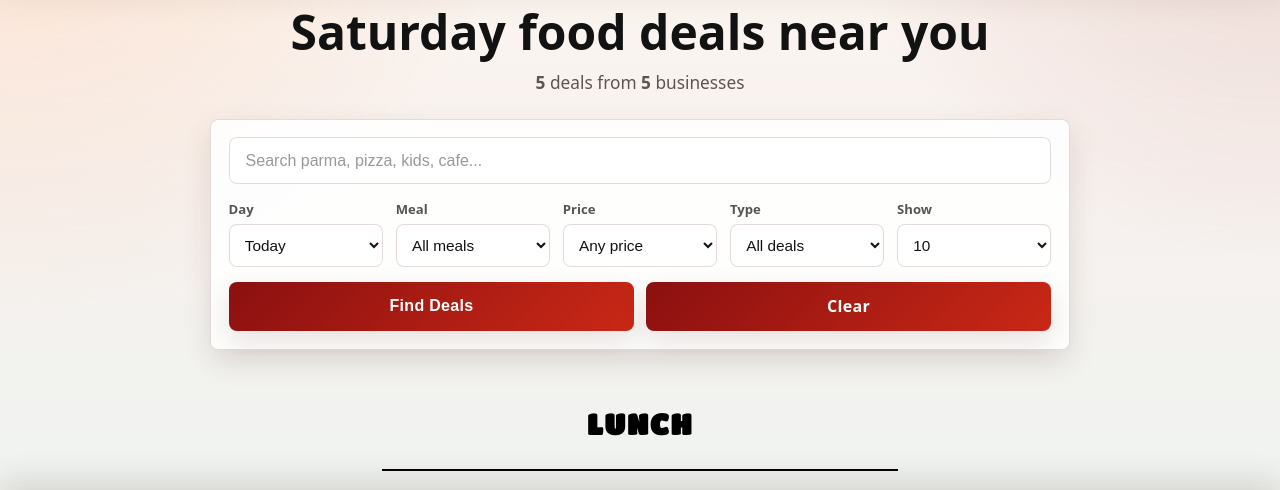
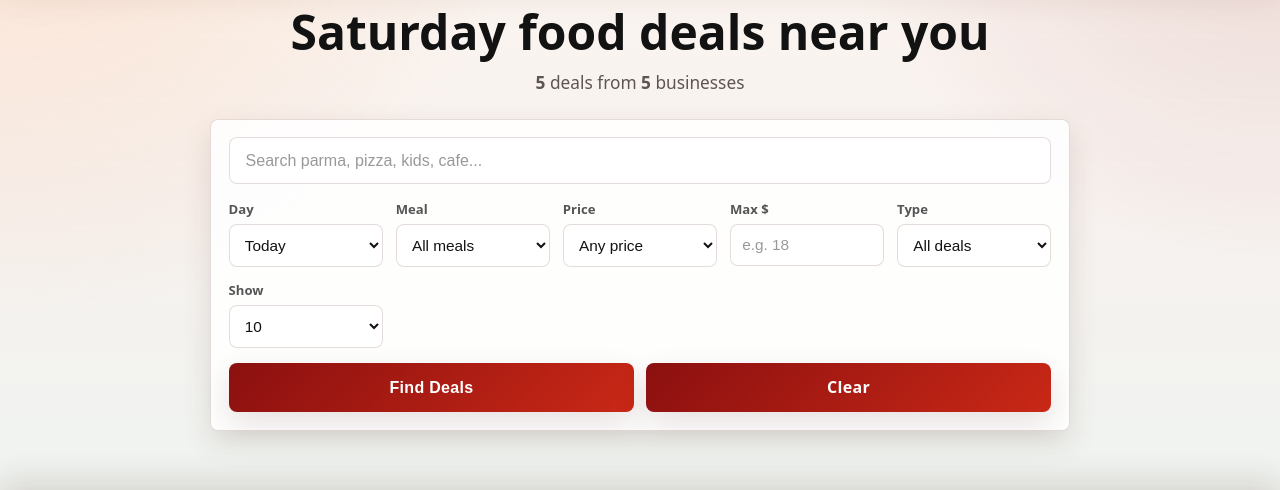
Before and after one commit to programmingrobot/Feast-Finder, a Flask app: page / in a window 1280 px wide. Shown: the part 220-710 px from the top of the page. Run offline with Flask 3, Linux system fonts and the light colour scheme.

Commit message:
Expand price filters

```diff
--- a/app.py
+++ b/app.py
@@ -36,6 +36,14 @@ SECTIONS = ["General", "Breakfast", "Lunch", "Dinner"]
 SEARCH_MIN_SCORE = 58
 SEARCH_RESULT_LIMIT = 50
 SEARCH_MIN_QUERY_LENGTH = 2
+PRICE_FILTERS = {
+    "under10": {"max": 10},
+    "under15": {"max": 15},
+    "under20": {"max": 20},
+    "under25": {"max": 25},
+    "under30": {"max": 30},
+    "over30": {"min": 30},
+}
 
 # -----------------------------
 # INIT FILES
@@ -198,6 +206,35 @@ def normalize_deal_type(raw_type):
     deal_type = (raw_type or "").strip().capitalize()
     return deal_type if deal_type in SECTIONS else "General"
 
+def parse_custom_price(raw_price):
+    try:
+        price = float(raw_price)
+    except (TypeError, ValueError):
+        return None
+    if price <= 0:
+        return None
+    return min(price, 500)
+
+def price_matches_filter(lowest_price, price_filter, custom_price):
+    if not price_filter:
+        return True
+
+    if lowest_price is None:
+        return False
+
+    if price_filter == "custom":
+        return custom_price is not None and lowest_price <= custom_price
+
+    rule = PRICE_FILTERS.get(price_filter)
+    if not rule:
+        return True
+
+    if "min" in rule and lowest_price < rule["min"]:
+        return False
+    if "max" in rule and lowest_price > rule["max"]:
+        return False
+    return True
+
 def tokenize_search_text(text):
     return re.findall(r"[a-z0-9]+", (text or "").lower())
 
@@ -243,7 +280,7 @@ def score_search_match(search_query, search_text):
     score = int(round((average_word_score * 0.82 + phrase_score * 0.18) * 100))
     return score if score >= SEARCH_MIN_SCORE else 0
 
-def deal_matches_filters(deal, company, location, meal_filter, price_filter, tag_filter, search_query):
+def deal_matches_filters(deal, company, location, meal_filter, price_filter, custom_price, tag_filter, search_query):
     description = deal.get("text", "")
     deal_type = normalize_deal_type(deal.get("type", ""))
     haystack = f"{description} {company} {location} {deal_type} {' '.join(deal.get('days', []))}"
@@ -253,7 +290,7 @@ def deal_matches_filters(deal, company, location, meal_filter, price_filter, tag
         return False, 0
 
     lowest_price = extract_lowest_price(description)
-    if price_filter == "under15" and (lowest_price is None or lowest_price > 15):
+    if not price_matches_filter(lowest_price, price_filter, custom_price):
         return False, 0
 
     if tag_filter == "kids" and "kid" not in haystack_lower:
@@ -265,7 +302,7 @@ def deal_matches_filters(deal, company, location, meal_filter, price_filter, tag
 
     return True, search_score
 
-def build_grouped_deals(deals_data, selected_day, meal_filter, price_filter, tag_filter, search_query):
+def build_grouped_deals(deals_data, selected_day, meal_filter, price_filter, custom_price, tag_filter, search_query):
     grouped_results = {section: [] for section in SECTIONS}
     matched_deals = []
     data_changed = False
@@ -288,6 +325,7 @@ def build_grouped_deals(deals_data, selected_day, meal_filter, price_filter, tag
                 location,
                 meal_filter,
                 price_filter,
+                custom_price,
                 tag_filter,
                 search_query
             )
@@ -335,8 +373,11 @@ def render_deals(default_meal="All", default_tag="", default_q="", page_title="L
         meal_filter = "All"
 
     price_filter = request.args.get("price", "")
-    if price_filter not in ["", "under15"]:
+    if price_filter not in ["", "custom"] + list(PRICE_FILTERS.keys()):
         price_filter = ""
+    custom_price = parse_custom_price(request.args.get("custom_price", ""))
+    if price_filter != "custom":
+        custom_price = None
 
     tag_filter = request.args.get("tag", default_tag)
     if tag_filter not in ["", "kids"]:
@@ -354,6 +395,7 @@ def render_deals(default_meal="All", default_tag="", default_q="", page_title="L
         selected_day,
         meal_filter,
         price_filter,
+        custom_price,
         tag_filter,
         search_query
     )
@@ -387,6 +429,7 @@ def render_deals(default_meal="All", default_tag="", default_q="", page_title="L
         sections=SECTIONS,
         meal_filter=meal_filter,
         price_filter=price_filter,
+        custom_price=custom_price,
         tag_filter=tag_filter,
         search_query=search_query,
         total_deals=total_deals,
--- a/static/styles.css
+++ b/static/styles.css
@@ -254,6 +254,25 @@ header h1 {
 }
 
 .filter-row select:focus {
+    outline: none;
+    border-color: var(--brand);
+    box-shadow: 0 0 0 0.25rem var(--brand-soft);
+    transform: translateY(-1px);
+}
+
+.filter-row input[type="number"] {
+    min-width: 0;
+    width: 100%;
+    padding: 0.7rem;
+    border: 1px solid var(--border);
+    border-radius: var(--radius-md);
+    background: rgba(255,255,255,0.95);
+    color: var(--text);
+    font-size: 0.96rem;
+    transition: border-color var(--transition), box-shadow var(--transition), transform var(--transition);
+}
+
+.filter-row input[type="number"]:focus {
     outline: none;
     border-color: var(--brand);
     box-shadow: 0 0 0 0.25rem var(--brand-soft);
--- a/templates/index.html
+++ b/templates/index.html
@@ -85,8 +85,26 @@
 						<span>Price</span>
 						<select id="priceFilter" name="price">
 							<option value="" {% if not price_filter %}selected{% endif %}>Any price</option>
+							<option value="under10" {% if price_filter == "under10" %}selected{% endif %}>$10 and under</option>
 							<option value="under15" {% if price_filter == "under15" %}selected{% endif %}>$15 and under</option>
+							<option value="under20" {% if price_filter == "under20" %}selected{% endif %}>$20 and under</option>
+							<option value="under25" {% if price_filter == "under25" %}selected{% endif %}>$25 and under</option>
+							<option value="under30" {% if price_filter == "under30" %}selected{% endif %}>$30 and under</option>
+							<option value="over30" {% if price_filter == "over30" %}selected{% endif %}>$30+</option>
+							<option value="custom" {% if price_filter == "custom" %}selected{% endif %}>Custom max</option>
 						</select>
+					</label>
+
+					<label class="custom-price-field" id="customPriceField">
+						<span>Max $</span>
+						<input id="customPriceInput"
+							   type="number"
+							   name="custom_price"
+							   min="1"
+							   max="500"
+							   step="1"
+							   value="{{ custom_price or '' }}"
+							   placeholder="e.g. 18">
 					</label>
 
 					<label>
@@ -206,14 +224,14 @@
 
 	<div class="pagination-controls">
 		{% if page > 1 %}
-			<a class="page-btn" href="{{ request.path }}?day={{ selected_day | urlencode }}&meal={{ meal_filter | urlencode }}&price={{ price_filter | urlencode }}&tag={{ tag_filter | urlencode }}&q={{ search_query | urlencode }}&page={{ page - 1 }}&per_page={{ per_page }}">Prev</a>
+			<a class="page-btn" href="{{ request.path }}?day={{ selected_day | urlencode }}&meal={{ meal_filter | urlencode }}&price={{ price_filter | urlencode }}&custom_price={{ custom_price or '' }}&tag={{ tag_filter | urlencode }}&q={{ search_query | urlencode }}&page={{ page - 1 }}&per_page={{ per_page }}">Prev</a>
 		{% endif %}
 
 		<span>Page {{ page }}</span>
 
 		{% set max_pages = total_pages_per_section.values() | max %}
 		{% if page < max_pages %}
-			<a class="page-btn" href="{{ request.path }}?day={{ selected_day | urlencode }}&meal={{ meal_filter | urlencode }}&price={{ price_filter | urlencode }}&tag={{ tag_filter | urlencode }}&q={{ search_query | urlencode }}&page={{ page + 1 }}&per_page={{ per_page }}">Next</a>
+			<a class="page-btn" href="{{ request.path }}?day={{ selected_day | urlencode }}&meal={{ meal_filter | urlencode }}&price={{ price_filter | urlencode }}&custom_price={{ custom_price or '' }}&tag={{ tag_filter | urlencode }}&q={{ search_query | urlencode }}&page={{ page + 1 }}&per_page={{ per_page }}">Next</a>
 		{% endif %}
 	</div>
 
```
Also changed, not shown: static/script.js (+26 -1 lines).
